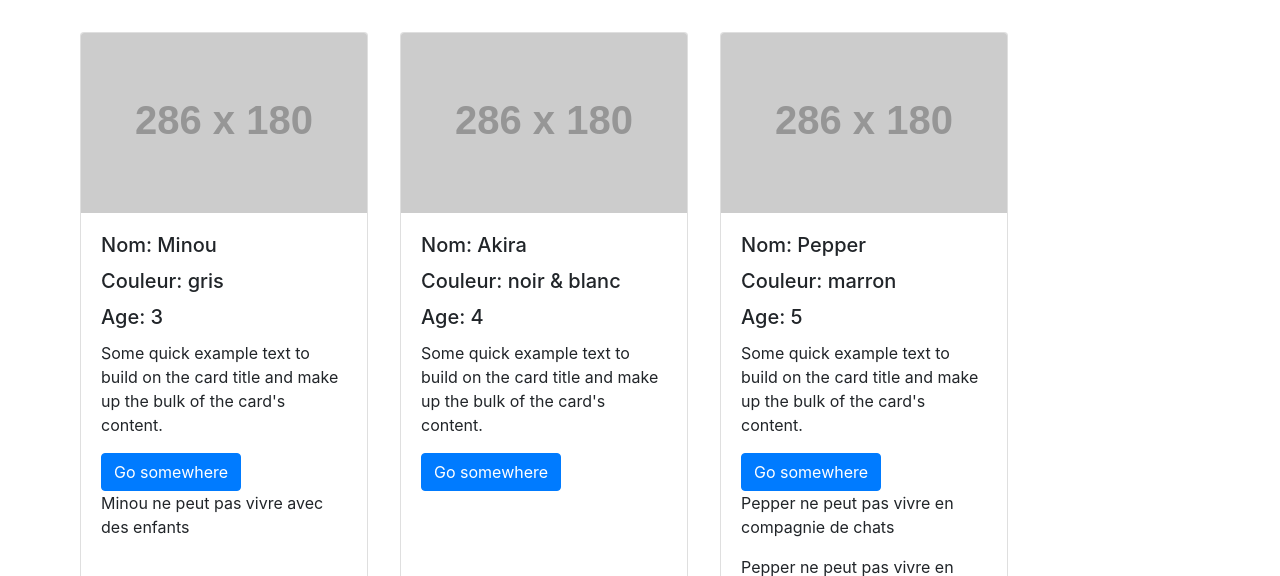
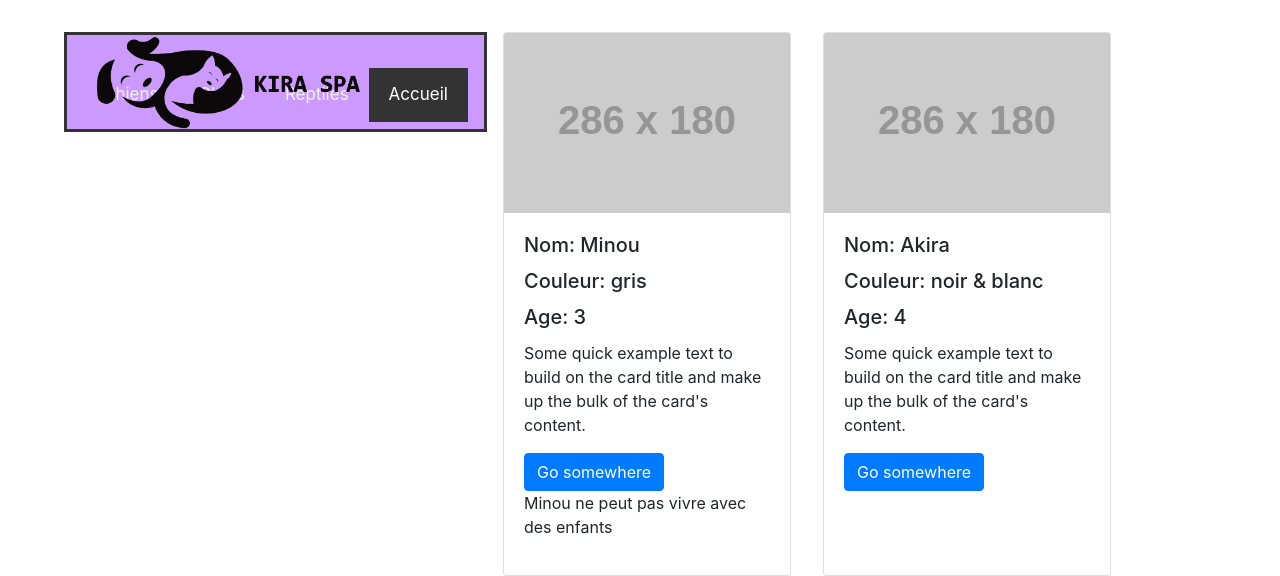
Before and after one commit to NADROWORLD/Projectphp, a PHP site: page / in a window 1280 px wide. Shown: the top 576 px of the page. Run offline with PHP 8.4, Linux system fonts and the light colour scheme; data comes from the database, SQL or seed files in the repository; grey boxes labelled with a size stand in for pictures from a placeholder-image service; some libraries are stand-ins or nearby versions.

Commit message:
navbar :)

```diff
--- a/App/templates/css/main.css
+++ b/App/templates/css/main.css
@@ -4,3 +4,36 @@
     display: inline-flex;
     flex-wrap: wrap;
 }
+/* NAV BAR */
+.logo {
+    margin:auto ;
+    position: absolute;
+}
+.navbar {
+  overflow: hidden;
+  background-color: #cc99ff;
+  height: 100px;
+  border: medium solid #333;
+}
+
+.navbar a {
+  float: right;
+  color: #f2f2f2;
+  margin-top: 25px;
+  text-align: center;
+  padding: 14px 20px;
+  text-decoration: none;
+  font-size: 17px;
+
+}
+
+.navbar a:hover {
+  background-color: #ddd;
+  color: black;
+}
+
+.navbar a.active {
+  background-color: #333;
+  color: white;
+}
+/* END NAV BAR */
--- /dev/null
+++ b/App/templates/head/head.php
@@ -0,0 +1,26 @@
+<!DOCTYPE html>
+<html>
+
+
+  <head>
+    <meta charset="utf-8">
+    <title>navbar</title>
+    <link rel="stylesheet" href="/App/templates/css/main.css">
+  </head>
+
+
+<body>
+
+  <div class="navbar">
+    <img class="logo" width=300px; src="/App/templates/img/logo.png" >
+
+    <a href="#Chiens">Chiens</a>
+    <a href="#Chats">Chats</a>
+    <a href="#Reptiles">Reptiles</a>
+    <a class="active" href="#home">Accueil</a>
+  </div>
+
+
+
+</body>
+</html>
--- a/index.php
+++ b/index.php
@@ -1,5 +1,5 @@
 <?php
-
+include "App/templates/head/head.php";
 require "App/Bdd/Bdd.php";
 require "App/Bdd/Animaux.php";
 
```
Also changed, not shown: App/templates/img/logo.png (added).
